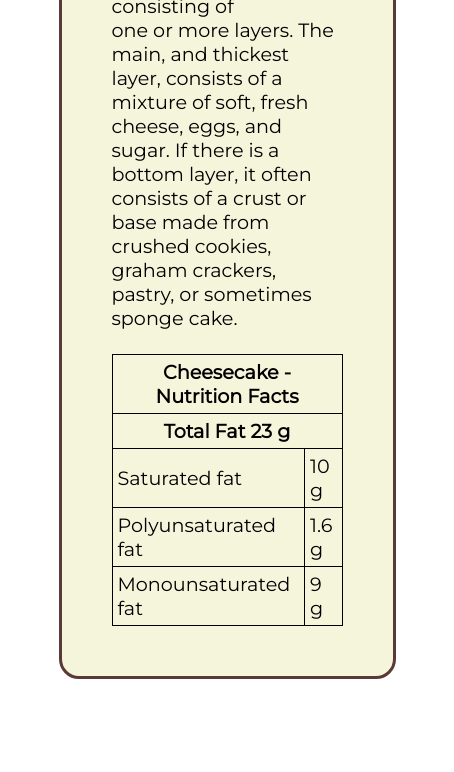
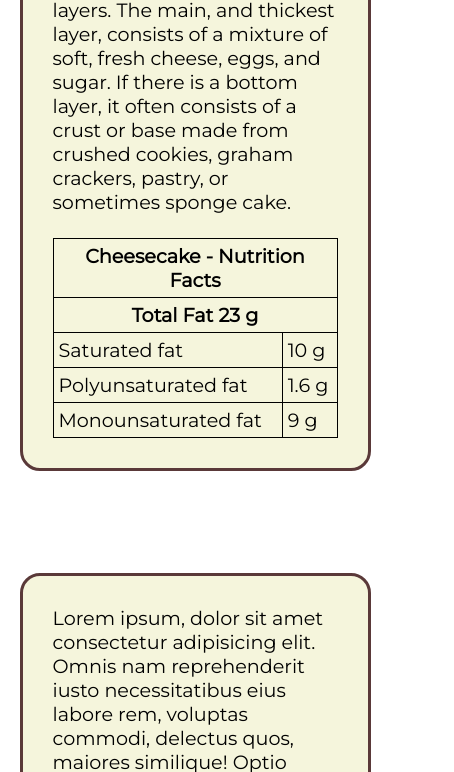
Before and after one commit to nalexcastaneda/cakestore, a plain HTML site: page index.html in a window 390 px wide. Shown: the part 318-1090 px from the top of the page, 454 px wide, since content can reach past the window. Drawn offline with Linux system fonts and the light colour scheme.

Commit message:
Main text margin resized

```diff
--- a/main.css
+++ b/main.css
@@ -137,6 +137,10 @@ table, td, th, tr{
         z-index: 3;
         font-size: 3em;
     }
+    main .text{
+        margin: 12vh 5vw 5vh 5vw;
+        padding: 30px;
+    }
     .ham img{
         z-index: 2;
         top: 0.2em;
@@ -146,7 +150,7 @@ table, td, th, tr{
     nav ul{
         display: flex;
         flex-direction: column;
-        width: 40%;
+        width: 50%;
         height: 90%;
         text-align: center;
         align-items: center;
```
